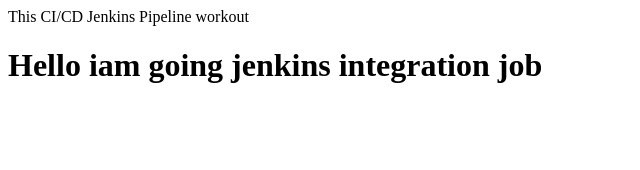
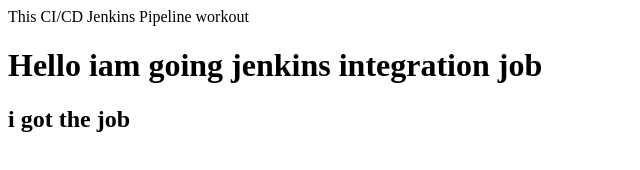
Before and after one commit to UpparaNaresh/website, a plain HTML site: page index.html in a window 1280 px wide. Shown: the whole page, without its empty margins (0-640 px from the left). Drawn offline with Linux system fonts and the light colour scheme.

Commit message:
Edit the file

```diff
--- a/index.html
+++ b/index.html
@@ -2,5 +2,6 @@
 <head>
 <body> This CI/CD Jenkins Pipeline workout </body>
 <h1> Hello iam going jenkins integration job </h1>
+<h2> i got the job </h2>
 </head>
 </html>
```
